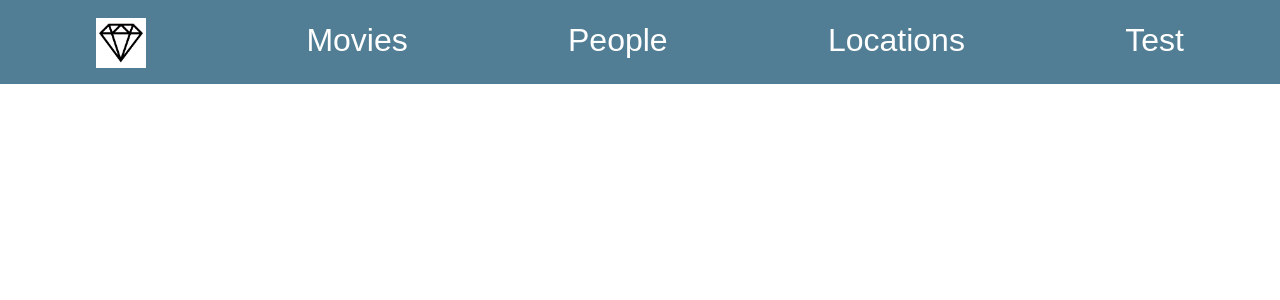
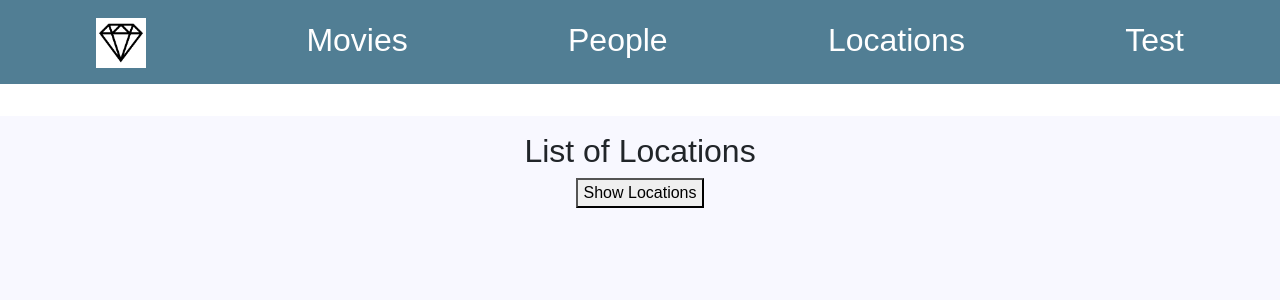
Before and after one commit to joinpursuit/9-1-module-three-assessment, a React (Create React App) app: page /Locations in a window 1280 px wide. Shown: the top 300 px of the page. Built offline with nearby package versions, Linux system fonts and the light colour scheme; the HTML template or start-up script is replaced by a standard one.

Commit message:
Locations.js - show locations button on screen

```diff
--- a/src/Locations.js
+++ b/src/Locations.js
@@ -1,9 +1,29 @@
 import React from 'react';
+import { useState, useEffect } from "react"
 
 const Locations = () => {
+    const [renderLocationsButton, setRenderLocationsButton] = useState(false)
+
+    const handleSubmitRLB = (event)=> {
+        event.preventDefault()
+        renderLocationsButton ? setRenderLocationsButton(false) : setRenderLocationsButton(true)
+        // console.log('Locations.js - handleSubmitRLB function - boolean set to: ',{renderLocationsButton})
+    }
+
+
+
     return (
         <>
+        <div className='locations'>
+            <h2>List of Locations</h2>
 
+            <form onSubmit={handleSubmitRLB}>
+                <button type='submit'>
+                    Show Locations
+                </button>
+            </form>
+
+        </div>
         </>
     );
 };
```
